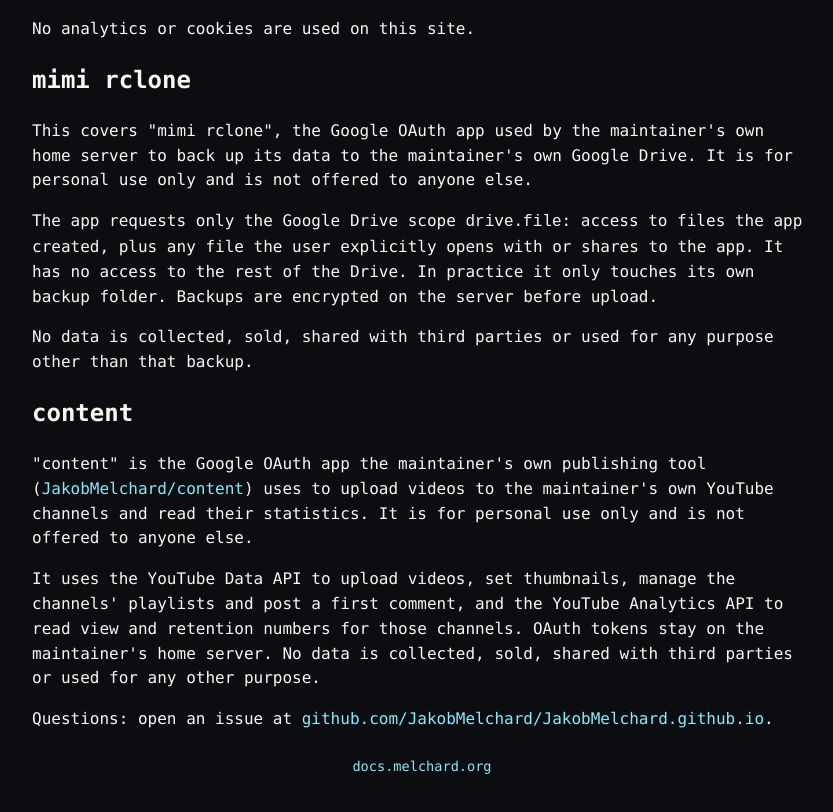
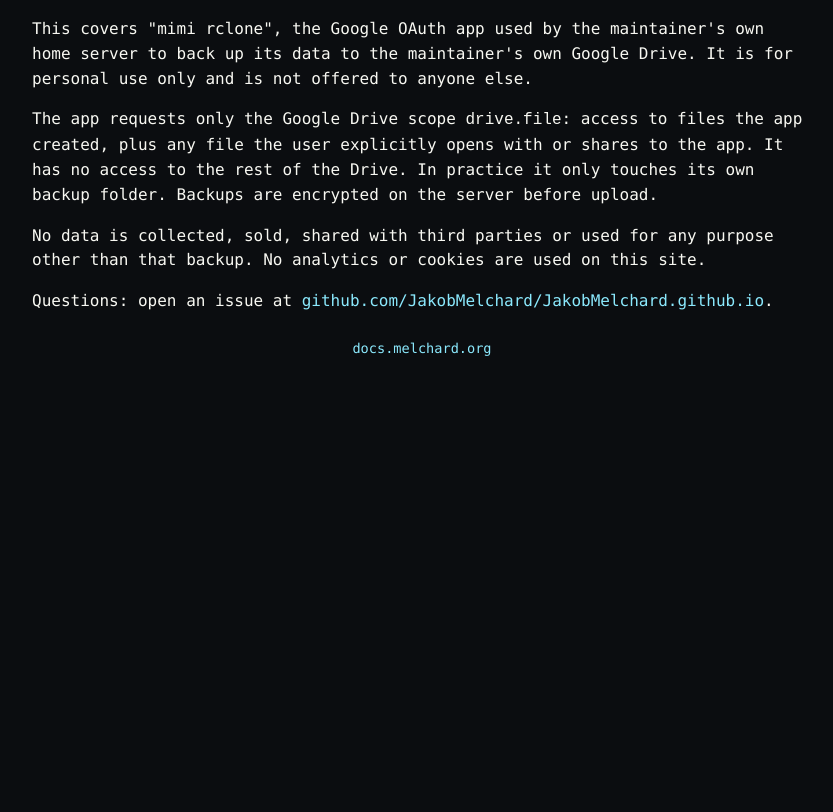
Before and after one commit to JakobMelchard/JakobMelchard.github.io, a plain HTML site: page privacy.html in a window 1280 px wide. Shown: the part 116-928 px from the top of the page, without its empty margins (218-1051 px from the left). After the commit the page ends 800 px from the top, so only its background shows below. Drawn offline with Linux system fonts and the light colour scheme.

Commit message:
revert: privacy section for the content YouTube app (#14)
The content app's privacy policy goes on its own site, onelast.page
(JakobMelchard/cf sites/toldtome). This page covers mimi rclone only
again.

```diff
--- a/privacy.html
+++ b/privacy.html
@@ -11,8 +11,6 @@
 <main class="shell">
   <section>
     <h1>Privacy</h1>
-    <p>No analytics or cookies are used on this site.</p>
-    <h2>mimi rclone</h2>
     <p>This covers "mimi rclone", the Google OAuth app used by the maintainer's
     own home server to back up its data to the maintainer's own Google Drive.
     It is for personal use only and is not offered to anyone else.</p>
@@ -22,18 +20,8 @@
     practice it only touches its own backup folder. Backups are encrypted on
     the server before upload.</p>
     <p>No data is collected, sold, shared with third parties or used for any
-    purpose other than that backup.</p>
-    <h2>content</h2>
-    <p>"content" is the Google OAuth app the maintainer's own publishing tool
-    (<a href="https://github.com/JakobMelchard/content">JakobMelchard/content</a>)
-    uses to upload videos to the maintainer's own YouTube channels and read
-    their statistics. It is for personal use only and is not offered to anyone
-    else.</p>
-    <p>It uses the YouTube Data API to upload videos, set thumbnails, manage the
-    channels' playlists and post a first comment, and the YouTube Analytics API
-    to read view and retention numbers for those channels. OAuth tokens stay on
-    the maintainer's home server. No data is collected, sold, shared with third
-    parties or used for any other purpose.</p>
+    purpose other than that backup. No analytics or cookies are used on this
+    site.</p>
     <p>Questions: open an issue at
     <a href="https://github.com/JakobMelchard/JakobMelchard.github.io/issues">github.com/JakobMelchard/JakobMelchard.github.io</a>.</p>
     <p class="foot-links"><a href="/">docs.melchard.org</a></p>
```
